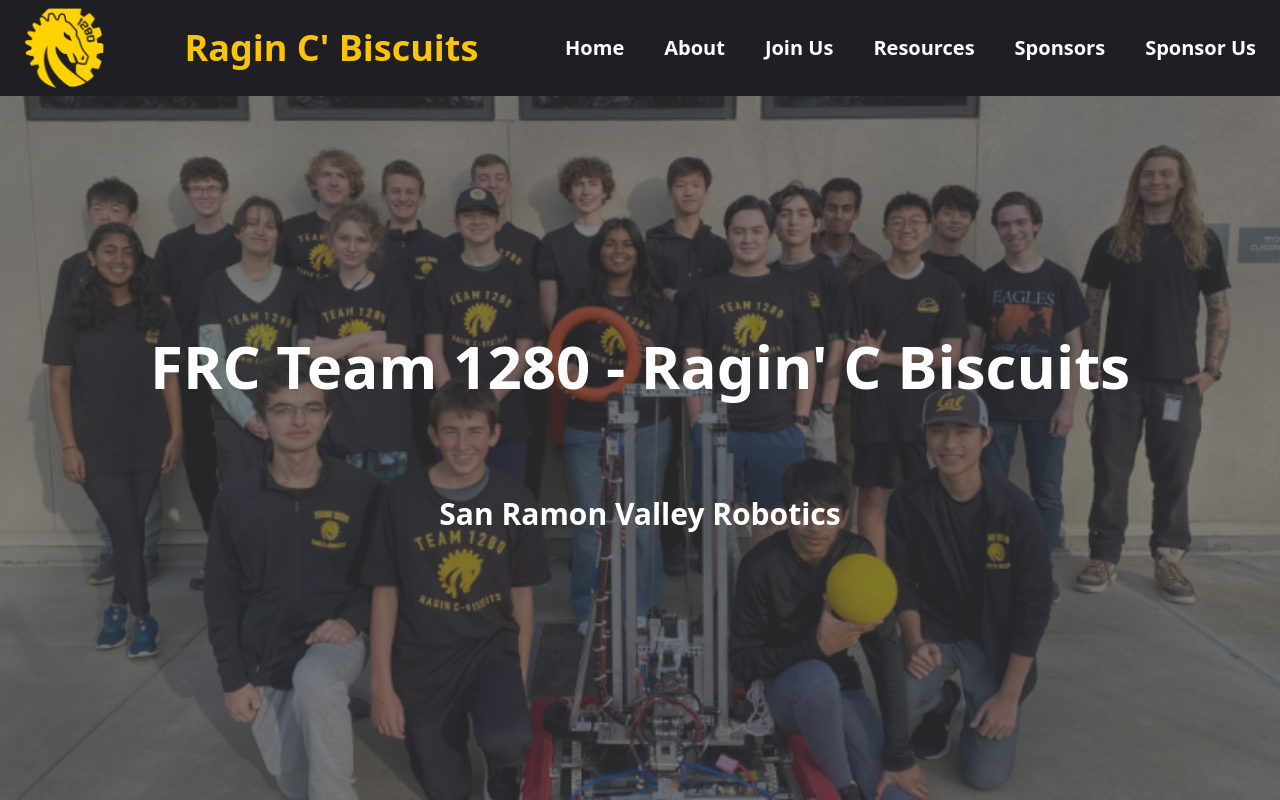
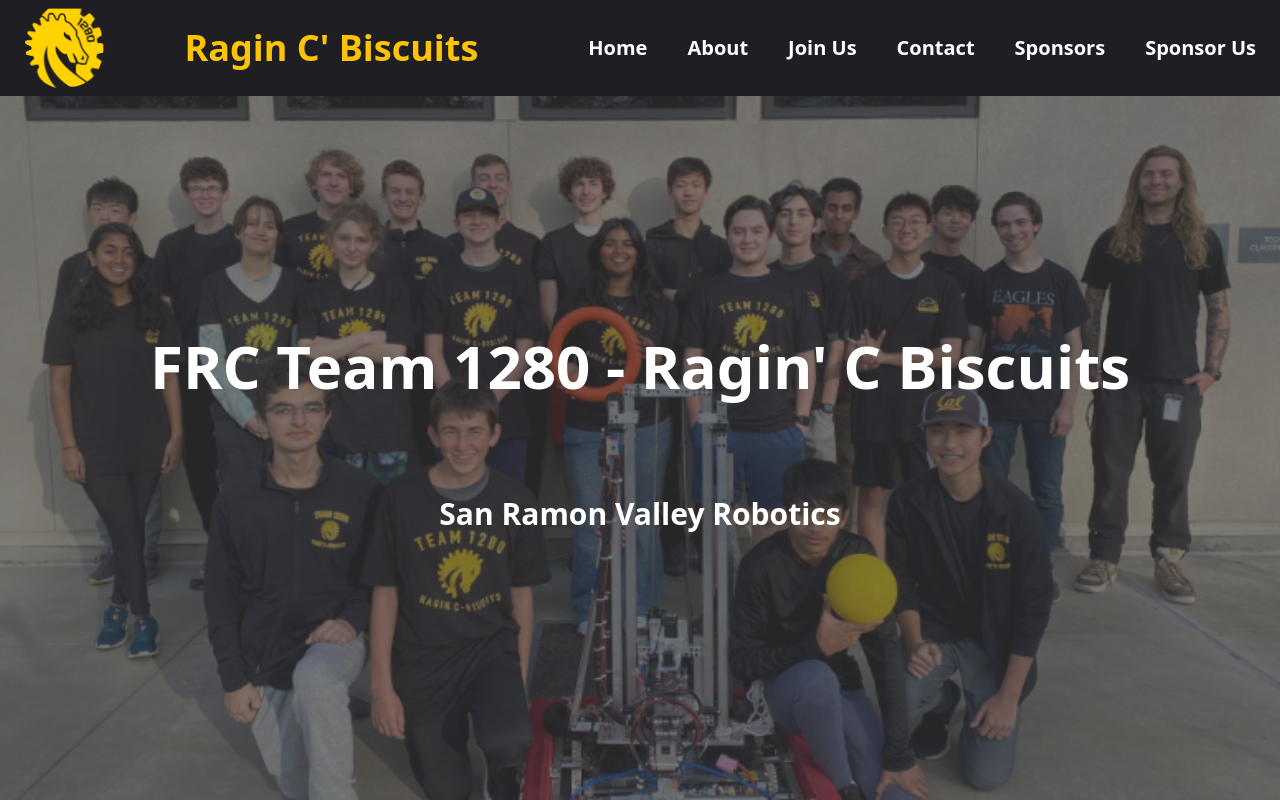
Before and after one commit to Team-1280/1280-website, a React (Vite) app in the folder app/: page / in a window 1280 px wide. Shown: the top 800 px of the page. Built offline with nearby package versions, Linux system fonts and the light colour scheme.

Commit message:
remove extra resource tabs

```diff
--- a/app/src/components/Navbar.jsx
+++ b/app/src/components/Navbar.jsx
@@ -20,14 +20,7 @@ const Navbar = () => {
                     </ul>
                 </div>
                 <Link to='/Join'>Join Us</Link>
-                <div className="dropdown">
-                    <Link to='/Resources' className='drop-link'>Resources</Link>
-                    <ul className='dropdown-content'>
-                        <Link to='/RobotEngineering'>Robot/Engineering</Link>
-                        <Link to='/News'>News and Events</Link>
-                        <Link to='/Contact'>Contact</Link>
-                    </ul>
-                </div>
+                <Link to='/Contact'>Contact</Link>
                 <Link to='/SponsorsDonors' className='drop-link'>Sponsors</Link>
                 <Link to='/Donate'>Sponsor Us</Link>
             </ul>
```
